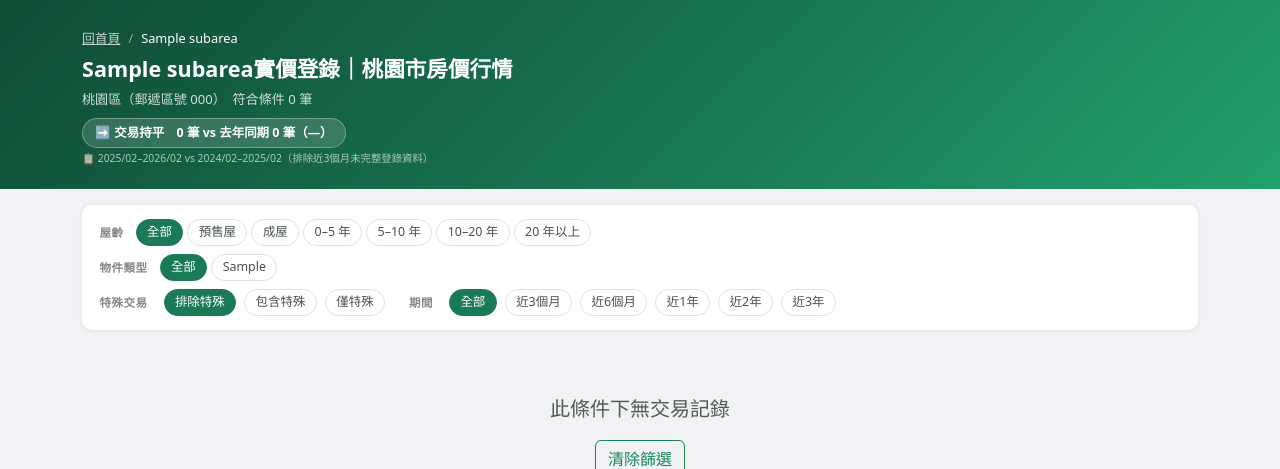
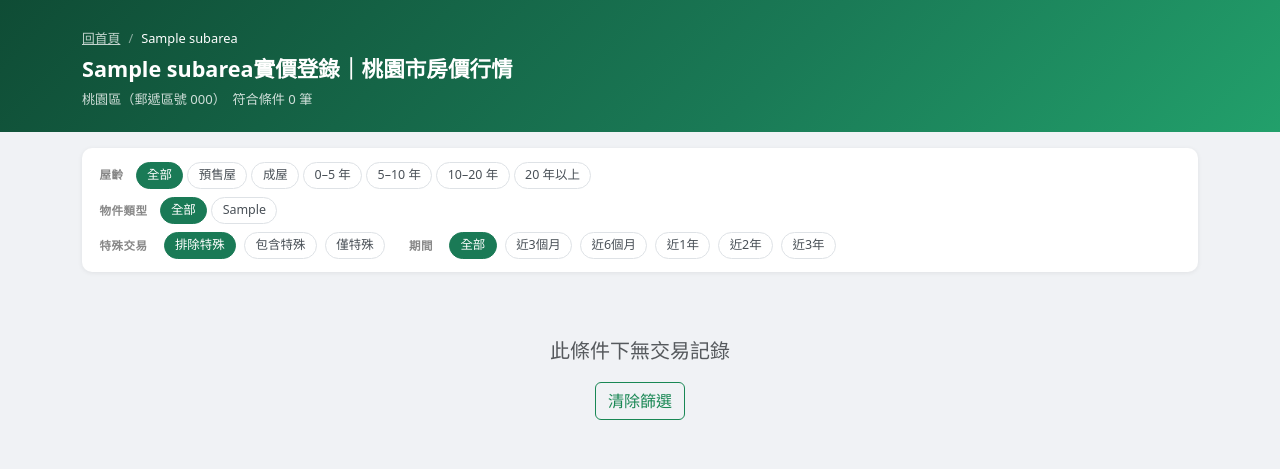
Before and after one commit to Ericyang114/leju-scraper, a Flask app: page /subarea/1 in a window 1280 px wide. Shown: the top 469 px of the page. Run offline with Flask 3, Linux system fonts and the light colour scheme; tables that the repository leaves empty hold one stand-in row (values such as "Sample post"); some libraries are stand-ins or nearby versions.

Commit message:
remove: 移除市場溫度計功能
Co-Authored-By: Claude Sonnet 4.6 <noreply@anthropic.com>

```diff
--- a/app.py
+++ b/app.py
@@ -326,8 +326,6 @@ def subarea(sid):
         age_filter=age_filter, type_filter=type_filter,
         special_filter=special_filter, date_from=date_from, date_to=date_to,
     )
-    temperature = db.get_subarea_temperature(sid)
-
     district_name = _POST_CODE_MAP.get(sa.get("post_code", ""), "桃園市")
 
     return render_template(
@@ -346,7 +344,6 @@ def subarea(sid):
         bldg_types=bldg_types,
         filtered_stats=filtered_stats,
         trend=trend,
-        temperature=temperature,
         district_name=district_name,
     )
 
--- a/templates/subarea.html
+++ b/templates/subarea.html
@@ -122,10 +122,6 @@
       color: #444;
       margin-bottom: .8rem;
     }
-      .temp-badge{display:inline-flex;align-items:center;gap:.35rem;padding:.28rem .75rem;border-radius:20px;font-size:.78rem;font-weight:700;margin-top:.55rem;}
-    .temp-hot {background:rgba(255,100,80,.18);color:#ff6450;border:1px solid rgba(255,100,80,.35);}
-    .temp-warm{background:rgba(255,255,255,.15);color:#fff;border:1px solid rgba(255,255,255,.3);}
-    .temp-cold{background:rgba(100,180,255,.18);color:#7ecfff;border:1px solid rgba(100,180,255,.35);}
     </style>
 </head>
 <body>
@@ -143,24 +139,6 @@
     <p class="mb-0" style="font-size:.82rem; opacity:.8;">
       桃園區（郵遞區號 {{ subarea.post_code }}）　符合條件 {{ total }} 筆
     </p>
-    {% if temperature %}
-      {% set pct = temperature.pct %}
-      {% set pct_str = ('＋' + pct|string + '%') if pct and pct > 0 else (pct|string + '%') if pct is not none and pct != 0 else '—' %}
-      {% if temperature.level == 'hot' %}
-        <div class="temp-badge temp-hot" title="實價登錄通常延遲3–6個月，資料反映約半年前至一年前的市場狀況">
-          🔥 成交年增　{{ temperature.cur_cnt }} 筆 vs 去年同期 {{ temperature.prev_cnt }} 筆（{{ pct_str }}）
-        </div>
-      {% elif temperature.level == 'cold' %}
-        <div class="temp-badge temp-cold" title="實價登錄通常延遲3–6個月，資料反映約半年前至一年前的市場狀況">
-          ❄️ 成交年減　{{ temperature.cur_cnt }} 筆 vs 去年同期 {{ temperature.prev_cnt }} 筆（{{ pct_str }}）
-        </div>
-      {% else %}
-        <div class="temp-badge temp-warm" title="實價登錄通常延遲3–6個月，資料反映約半年前至一年前的市場狀況">
-          ➡️ 交易持平　{{ temperature.cur_cnt }} 筆 vs 去年同期 {{ temperature.prev_cnt }} 筆（{{ pct_str }}）
-        </div>
-      {% endif %}
-      <div style="font-size:.65rem;opacity:.65;margin-top:.2rem;">📋 {{ temperature.cur_label }} vs {{ temperature.prev_label }}（排除近3個月未完整登錄資料）</div>
-    {% endif %}
   </div>
 </div>
 
```
